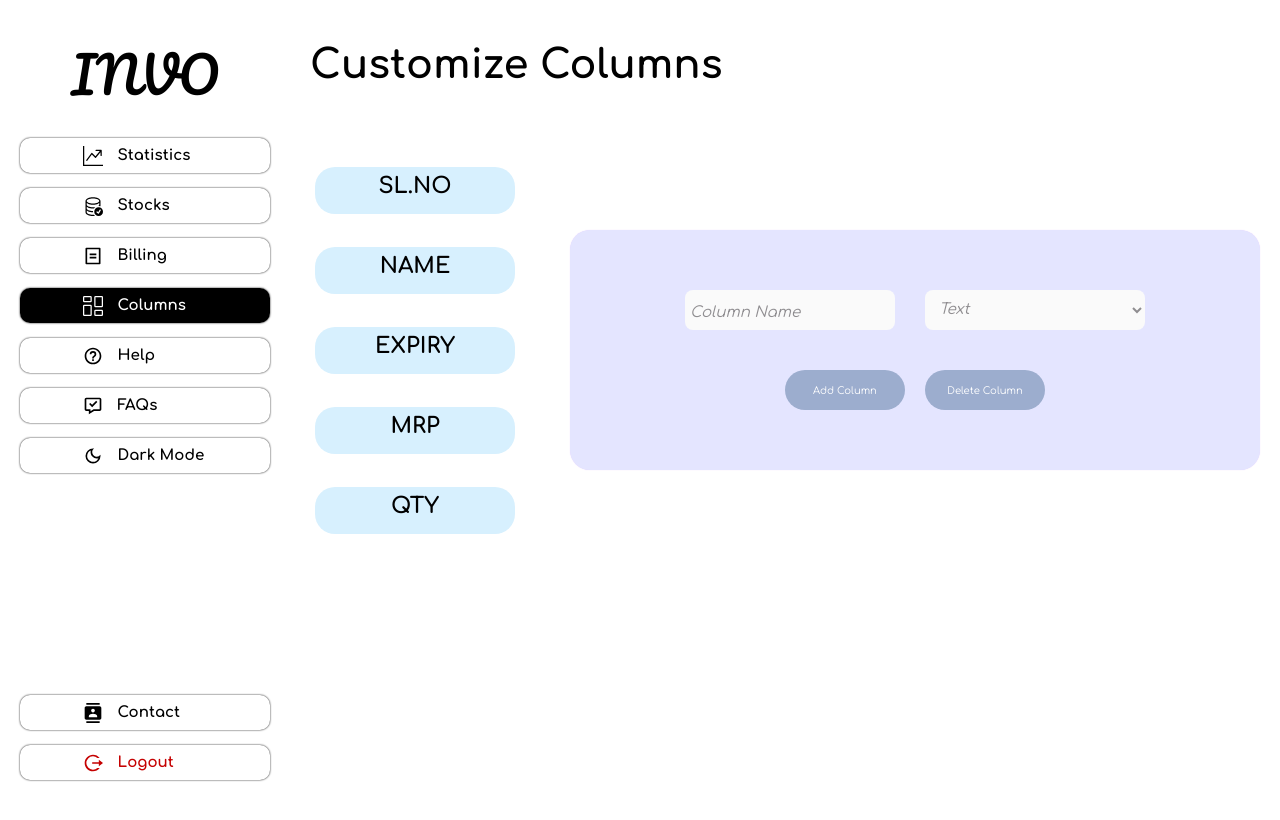
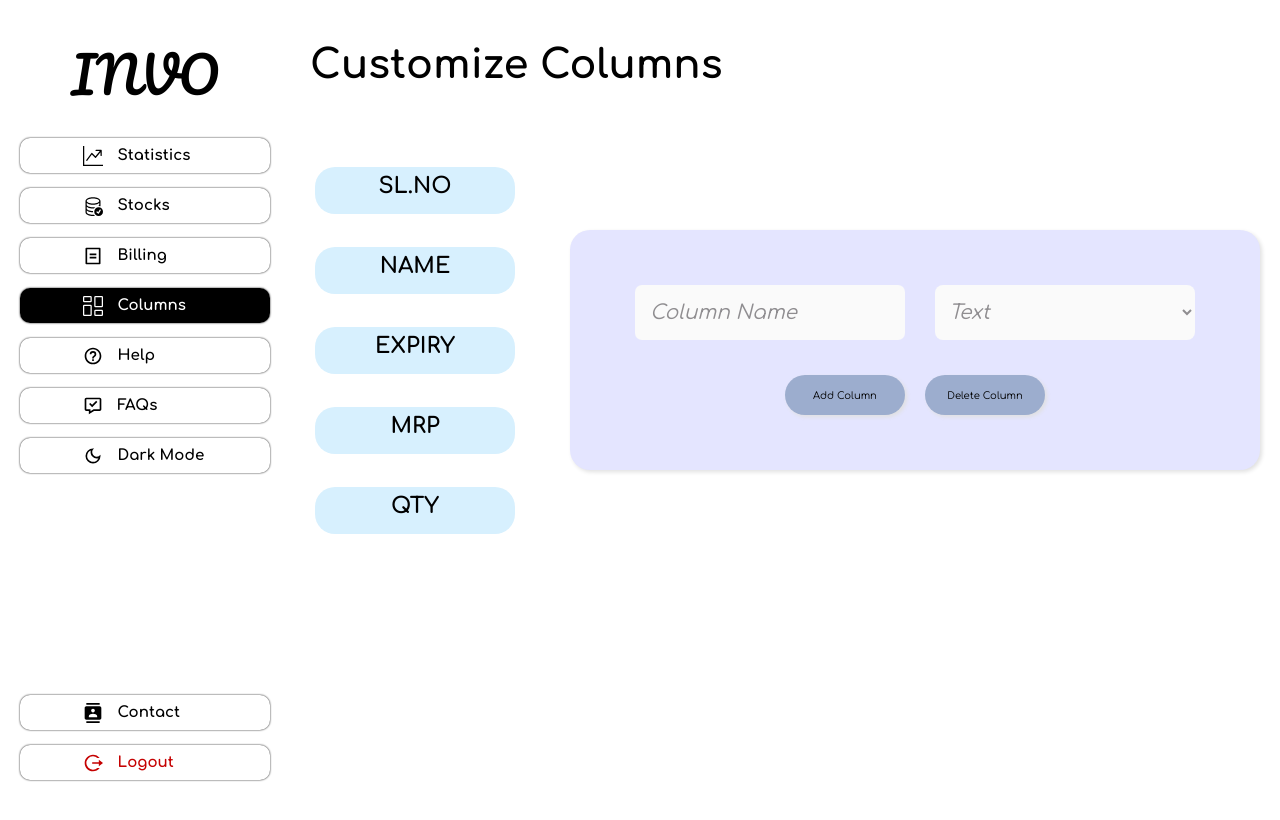
Before and after one commit to nikhitkumar00/Inventify, a React (Vite) app: page /column in a window 1280 px wide. Shown: the top 820 px of the page. Built offline with nearby package versions, Linux system fonts and the light colour scheme.

Commit message:
column text box

```diff
--- a/src/Components/Column/Column.css
+++ b/src/Components/Column/Column.css
@@ -67,7 +67,8 @@
   height: 200px;
   background-color: var(--lavender);
   padding: 20px 20px;
-  box-shadow: 0px 0px 1px rgb(227, 203, 255);
+  /*box-shadow: 0px 0px 1px rgb(227, 203, 255);*/
+  box-shadow: 2px 2px 4px var(--shadow);
 }
 
 .table_Column:hover {
@@ -87,7 +88,7 @@
 
 .btn_Column{
   background-color: #9cadce;
-  color: var(--mayo);
+  color: var(--text);
   border: none;
   width: 120px;
   height: 40px;
@@ -96,6 +97,7 @@
   font-family: "Comfortaa", cursive;
   font-size: 10px;
   cursor: pointer;
+  box-shadow: 2px 2px 4px var(--shadow);
 }
 
 .btn_Column:hover {
@@ -103,21 +105,22 @@
 }
 
 .newColumn{
-  width: 210px;
-  height: 40px;
+  width: 260px;
+  height: 55px;
   border: none;
-  border-radius: 8px;
+  border-radius: 7px;
   font-size: 20px;
   outline: none;
   background-color: var(--inputf);
   caret-color: #000000;
   color: #000000;
+  padding-left: 10px;
 }
 .newColumn::placeholder {
   color: var(--place);
   font-style: italic;
   font-family: "Comfortaa", cursive;
-  font-size: 15px;
+  font-size: 20px;
   padding-left: 5px;
 }
 .type_Column{
@@ -138,17 +141,11 @@
   font-size: 16px;
   color: #000000;
 }
-
-.opt1_Column{
-  background-color: #969191;
-  font-style: italic;
-  font-family: "Comfortaa", cursive;
-  font-size: 12px;
-}
-
 .dropdown_Column select {
   padding: 5px 30px 5px 10px;
-  width: 220px;
+  width: 260px;
+  height: 55px;
   background-color: var(--inputf);
   color: var(--place);
+  font-size: 20px;
 }
--- a/src/main.css
+++ b/src/main.css
@@ -15,6 +15,8 @@
     --cream: #FEF1D7;
     --place: #8f8d90;
     --inputf: #fafafa;
+    --shadow: #e0e0e0;
+    --textt: #000000;
 
     --violet:#3c058e;
     --orange:#ffc08a;
```
